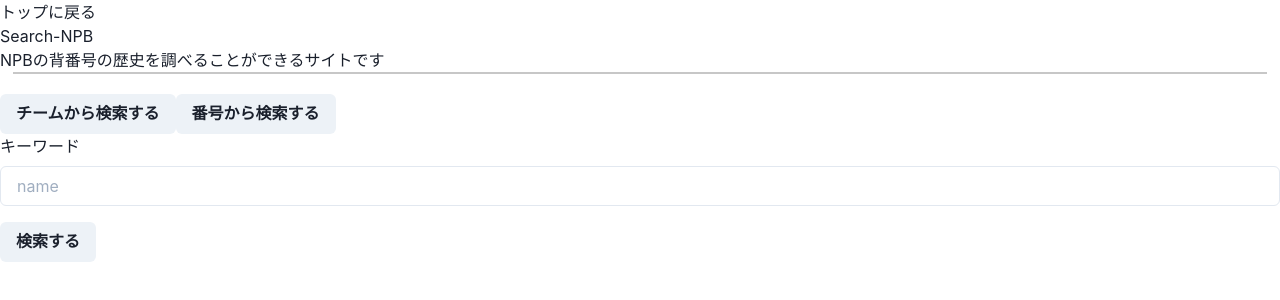
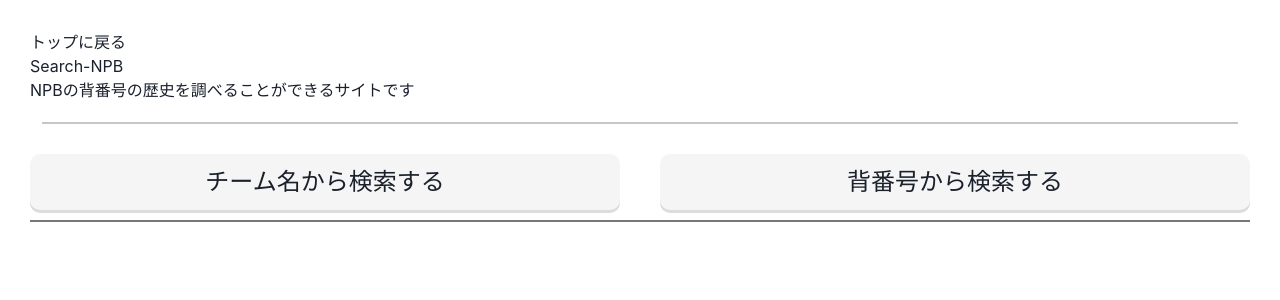
Before and after one commit to manattan/npb-front, a React (Create React App) app: page / in a window 1280 px wide. Shown: the top 300 px of the page. Built offline with nearby package versions, Linux system fonts and the light colour scheme.

Commit message:
format修正 & button作成

```diff
--- a/package.json
+++ b/package.json
@@ -14,7 +14,6 @@
     "@types/react": "^17.0.0",
     "@types/react-dom": "^17.0.0",
     "axios": "^0.21.1",
-    "formik": "^2.2.6",
     "framer-motion": "^3.3.0",
     "react": "^17.0.1",
     "react-dom": "^17.0.1",
--- a/src/API/main.ts
+++ b/src/API/main.ts
@@ -1,4 +1,4 @@
-const BaseURL = "http://localhost:8000/api";
+const BaseURL = "http://localhost:2000/api";
 
 export const getListsByTeam = async (team: string) => {
   const results = await fetch(`${BaseURL}/team?team=${team}`, {
@@ -11,11 +11,11 @@
 };
 
 export const getListsByKey = async (data: { name: string }) => {
-  const result = await fetch(`${BaseURL}/keyword?keyword=${data.name}`, {
+  const results = await fetch(`${BaseURL}/keyword?keyword=${data.name}`, {
     method: "GET",
     headers: {
       "Content-Type": "application/json",
     },
   });
-  return result.json();
+  return results.json();
 };
--- a/src/App.tsx
+++ b/src/App.tsx
@@ -1,6 +1,7 @@
 import React from "react";
-import { BrowserRouter as Router, Switch, Route, Link } from "react-router-dom";
+import { BrowserRouter as Router, Switch, Route } from "react-router-dom";
 import Main from "./components/Main";
+import Header from "./components/Header";
 import SearchTeam from "./components/Team/Search";
 import ResultsTeam from "./components/Team/Results";
 import ResultsKeyword from "./components/Keyword/Results";
@@ -8,18 +9,15 @@
 
 const Div = styled.div`
   width: 98%;
-  margin: 0 auto;
-  margin-bottom: 20px;
+  margin: 20px auto;
   border-bottom: 2px solid #c7c7c7;
 `;
 
 const App: React.FC = () => {
   return (
-    <>
+    <div style={{ padding: "30px" }}>
       <Router>
-        <Link to="/">トップに戻る</Link>
-        <h1>Search-NPB</h1>
-        <p>NPBの背番号の歴史を調べることができるサイトです</p>
+        <Header />
         <Div />
         <Switch>
           <Route exact path="/" component={Main} />
@@ -28,7 +26,7 @@
           <Route exact path="/results/keyword" component={ResultsKeyword} />
         </Switch>
       </Router>
-    </>
+    </div>
   );
 };
 
--- /dev/null
+++ b/src/components/Button.tsx
@@ -0,0 +1,32 @@
+import React from "react";
+import styled from "styled-components";
+
+const ButtonContainer = styled.div`
+  height: 100%;
+  padding: 10px 0;
+  margin: 10px 0;
+  font-size: 150%;
+  background-color: #f5f5f5;
+  border-radius: 10px;
+  cursor: pointer;
+  box-shadow: 0 3px #dcdcdc;
+  &:active {
+    box-shadow: none;
+    position: relative;
+    top: 3px;
+  }
+`;
+
+type Props = {
+  label: string;
+};
+
+const SearchButton: React.FC<Props> = (props: Props) => {
+  return (
+    <ButtonContainer>
+      <p>{props.label}</p>
+    </ButtonContainer>
+  );
+};
+
+export default SearchButton;
--- /dev/null
+++ b/src/components/Header.tsx
@@ -0,0 +1,14 @@
+import React from "react";
+import { Link } from "react-router-dom";
+
+const Header: React.FC = () => {
+  return (
+    <>
+      <Link to="/">トップに戻る</Link>
+      <h1>Search-NPB</h1>
+      <p>NPBの背番号の歴史を調べることができるサイトです</p>
+    </>
+  );
+};
+
+export default Header;
--- a/src/components/Keyword/Results.tsx
+++ b/src/components/Keyword/Results.tsx
@@ -1,6 +1,7 @@
 import React, { useEffect, useState } from "react";
 import * as types from "../../types/main";
 import { list } from "../../lib/main";
+import styled from "styled-components";
 
 type Props = {
   location: {
@@ -12,6 +13,11 @@
     };
   };
 };
+
+const Li = styled.li`
+  list-style: none;
+  margin: 10px auto;
+`;
 
 const ResultsKeyword: React.FC<Props> = (props: Props) => {
   const [data, setData] = useState<Array<JSX.Element> | string>(
@@ -29,11 +35,11 @@
     const result = [];
     for (const tmp of props.location.state.result.data) {
       result.push(
-        <li key={Math.floor(Math.random() * Math.floor(50000))}>
-          <p>チーム: {getTeam(tmp.teamname)}</p>
+        <Li key={Math.floor(Math.random() * Math.floor(50000))}>
+          <p>{getTeam(tmp.teamname)}</p>
           <p>背番号: {tmp.num}</p>
           <p>{tmp.history}</p>
-        </li>
+        </Li>
       );
     }
 
--- /dev/null
+++ b/src/components/Keyword/Search.tsx
@@ -0,0 +1,9 @@
+import React from 'react'
+
+const SearchKeyword:React.FC = () => {
+    return (
+        <div />
+    )
+}
+
+export default SearchKeyword
--- a/src/components/Main.tsx
+++ b/src/components/Main.tsx
@@ -1,68 +1,35 @@
-import React, { useCallback } from "react";
-import { Link, useHistory } from "react-router-dom";
+import React from "react";
+import { Link} from "react-router-dom";
 import {
-  Button,
-  FormControl,
-  FormLabel,
-  Input,
-  FormErrorMessage,
+  SimpleGrid,
+  Box,
 } from "@chakra-ui/react";
-import { Formik, Form, Field } from "formik";
-import { getListsByKey } from "../API/main";
+import styled from 'styled-components'
+import SearchButton from "./Button";
+import SearchKeyword from "./Keyword/Search"
+
+const KeywordContainer = styled.div`
+  border: 1px solid #777
+`
 
 const Main: React.FC = () => {
-  const history = useHistory();
-  const submit = useCallback(
-    async (values: { name: string }) => {
-      console.log(values);
-      const result = await getListsByKey(values);
-      history.push({
-        pathname: "/results/keyword",
-        state: {
-          result,
-          name: values.name,
-        },
-      });
-    },
-    [history]
-  );
-
-  const validateName = (value: any) => {
-    if (!value) {
-      let error;
-      error = "空欄です";
-      return error;
-    } else {
-      return null;
-    }
-  };
-
   return (
     <>
-      <Link to="/search/team">
-        <Button>チームから検索する</Button>
-      </Link>
-      <Link to="/search/number">
-        <Button>番号から検索する</Button>
-      </Link>
-      <Formik initialValues={{ name: "" }} onSubmit={submit}>
-        {() => (
-          <Form>
-            <Field name="name" validate={validateName}>
-              {({ field, form }: { field: any; form: any }) => (
-                <FormControl isInvalid={form.errors.name && form.touched.name}>
-                  <FormLabel htmlFor="name">キーワード</FormLabel>
-                  <Input {...field} id="name" placeholder="name" />
-                  <FormErrorMessage>{form.errors.name}</FormErrorMessage>
-                </FormControl>
-              )}
-            </Field>
-            <Button mt={4} type="submit">
-              検索する
-            </Button>
-          </Form>
-        )}
-      </Formik>
+      <SimpleGrid columns={2} spacing={10}>
+        <Link to="/search/team">
+          <Box style={{ textAlign: "center" }}>
+            <SearchButton label="チーム名から検索する" />
+          </Box>
+        </Link>
+        <Link to="/search/number">
+          <Box style={{ textAlign: "center" }}>
+            <SearchButton label="背番号から検索する" />
+          </Box>
+        </Link>
+      </SimpleGrid>
+      <KeywordContainer>
+        <SearchKeyword />
+      </KeywordContainer>
     </>
   );
 };
--- a/src/components/Team/Results.tsx
+++ b/src/components/Team/Results.tsx
@@ -1,4 +1,3 @@
-/* eslint-disable react-hooks/exhaustive-deps */
 import React, { useState, useEffect } from "react";
 import styled from "styled-components";
 import { Data } from "../../types/main";
@@ -6,7 +5,9 @@
 type Props = {
   location: {
     state: {
-      results: Data[];
+      results: {
+        data: Data[];
+      };
       name: string;
     };
   };
@@ -20,20 +21,19 @@
   const [lists, setLists] = useState<Array<JSX.Element> | string>(
     "少々お待ちください..."
   );
-  const results = props.location.state.results;
 
   useEffect(() => {
     const data: Array<JSX.Element> = [];
-    for (let i = 0; i < results.length; i++) {
+    for (const tmp of props.location.state.results.data) {
       data.push(
-        <Li>
-          <p>背番号: {results[i].num}</p>
-          <p>{results[i].history}</p>
+        <Li key={Math.floor(Math.random() * Math.floor(50000))}>
+          <p>背番号: {tmp.num}</p>
+          <p>{tmp.history}</p>
         </Li>
       );
     }
     setLists(data);
-  }, []);
+  }, [props]);
   return (
     <>
       <h1>検索結果: {props.location.state.name}</h1>
--- a/src/components/Team/Search.tsx
+++ b/src/components/Team/Search.tsx
@@ -15,6 +15,7 @@
 
   const fetch = async (i: number) => {
     const results = await getListsByTeam(list[i].team);
+    console.log(results);
     history.push({
       pathname: "/results/team",
       state: { results, name: list[i].name },
@@ -24,7 +25,7 @@
   for (let i = 0; i < list.length; i++) {
     renderList.push(
       <Li key={list[i].team}>
-        <Button onClick={() => fetch(i)}>{list[i].name}</Button>
+        <Button onClick={async () => await fetch(i)}>{list[i].name}</Button>
       </Li>
     );
   }
```
Also changed, not shown: tsconfig.json (+10 -2 lines), 1 other file (tests, documents, lock files or other folders).
